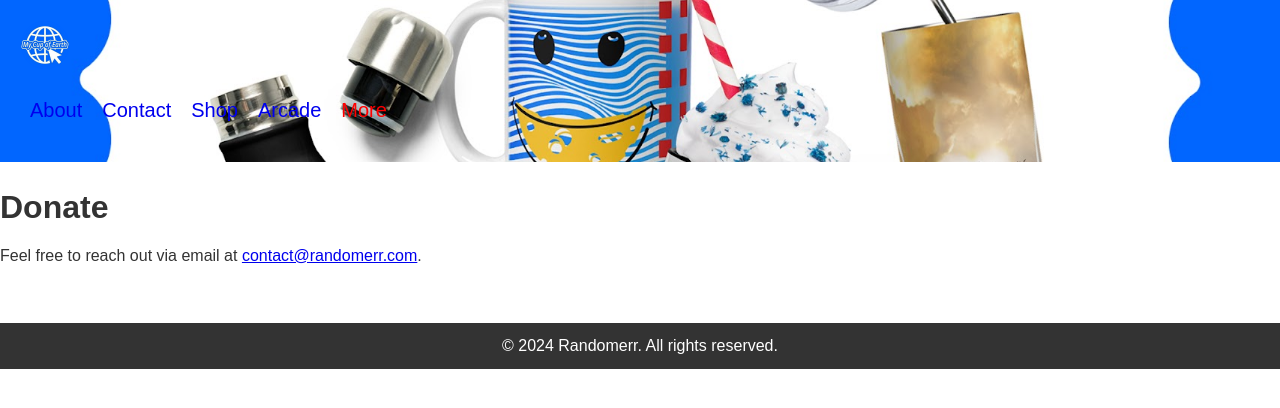
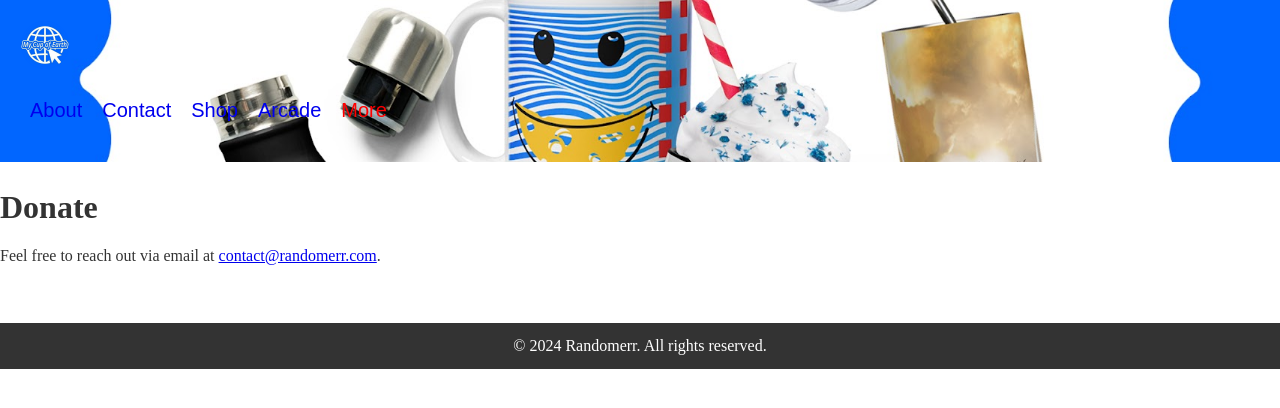
Before and after one commit to m-cochran/Randomerr, a Jekyll site: the page built from donate.md, in a window 1280 px wide. Shown: the top 408 px of the page. Built offline with Jekyll 4.4.1, drawn with Linux system fonts in a browser that asks for light colours.

Commit message:
Update styles.css

```diff
--- a/assets/css/styles.css
+++ b/assets/css/styles.css
@@ -1,6 +1,6 @@
 /* General Styles */
 body {
-  font-family: Arial, sans-serif;
+  font-family: Arial,;
   margin: 0;
   padding: 0;
   line-height: 1.6;
```
